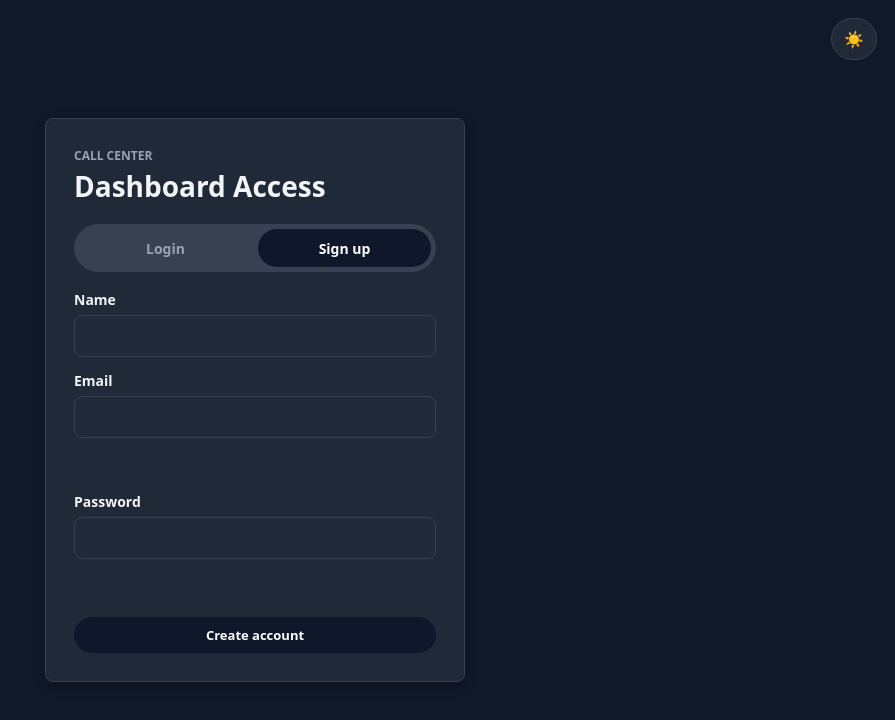
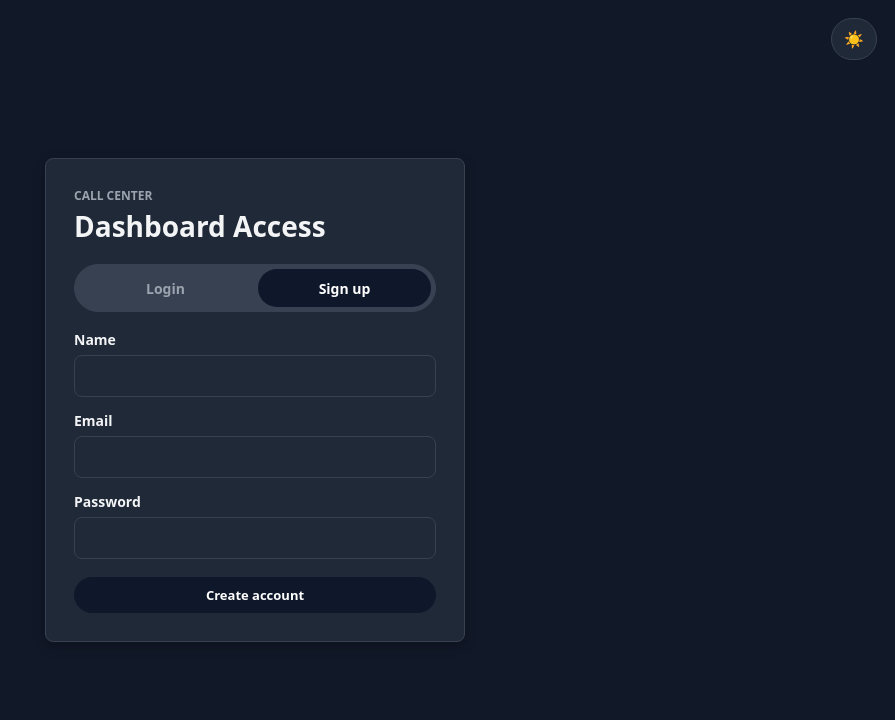
Before and after one commit to DimGianno/Call-Center-Frontend, a React (Vite) app: page /signup in a window 1280 px wide. Shown: the top 720 px of the page, without its empty margins (385-1280 px from the left). Built offline with nearby package versions, Linux system fonts and the light colour scheme.

Commit message:
Implemented dynamic folding validation guides.

```diff
--- a/src/components/AuthScreen.tsx
+++ b/src/components/AuthScreen.tsx
@@ -155,8 +155,8 @@ function AuthScreen({
 
         <form className="auth-form" noValidate onSubmit={handleSubmit}>
           {isSignup && (
-            <label className="auth-field" htmlFor="auth-name">
-              <span>Name</span>
+            <div className="auth-field">
+              <label htmlFor="auth-name">Name</label>
               <input
                 id="auth-name"
                 type="text"
@@ -165,14 +165,11 @@ function AuthScreen({
                 disabled={isSubmitting}
                 onChange={(event) => setName(event.target.value)}
               />
-            </label>
+            </div>
           )}
 
-          <label
-            className={showEmailValidation ? "auth-field has-error" : "auth-field"}
-            htmlFor="auth-email"
-          >
-            <span>Email</span>
+          <div className={showEmailValidation ? "auth-field has-error" : "auth-field"}>
+            <label htmlFor="auth-email">Email</label>
             <input
               id="auth-email"
               type="email"
@@ -189,19 +186,22 @@ function AuthScreen({
             />
             <span
               id="auth-email-guidance"
-              className="auth-field-guidance"
+              className={
+                showEmailValidation ? "auth-field-guidance is-visible" : "auth-field-guidance"
+              }
               aria-atomic="true"
+              aria-hidden={!showEmailValidation}
               aria-live="polite"
             >
-              {showEmailValidation ? emailValidationMessage : ""}
+              <span className="auth-field-guidance-text">
+                {emailValidationMessage ||
+                  "Use one @ and a complete address, such as name@example.com."}
+              </span>
             </span>
-          </label>
+          </div>
 
-          <label
-            className={showPasswordValidation ? "auth-field has-error" : "auth-field"}
-            htmlFor="auth-password"
-          >
-            <span>Password</span>
+          <div className={showPasswordValidation ? "auth-field has-error" : "auth-field"}>
+            <label htmlFor="auth-password">Password</label>
             <input
               id="auth-password"
               type="password"
@@ -218,13 +218,18 @@ function AuthScreen({
             />
             <span
               id="auth-password-guidance"
-              className="auth-field-guidance"
+              className={
+                showPasswordValidation ? "auth-field-guidance is-visible" : "auth-field-guidance"
+              }
               aria-atomic="true"
+              aria-hidden={!showPasswordValidation}
               aria-live="polite"
             >
-              {showPasswordValidation ? passwordValidationMessage : ""}
+              <span className="auth-field-guidance-text">
+                {passwordValidationMessage || "Password must be at least 8 characters."}
+              </span>
             </span>
-          </label>
+          </div>
 
           <button
             className="primary-button auth-submit-button"
--- a/src/index.css
+++ b/src/index.css
@@ -526,10 +526,13 @@ select {
 
 .auth-field {
   display: grid;
-  gap: 6px;
   color: var(--color-text-heading);
   font-size: 14px;
   font-weight: 800;
+}
+
+.auth-field > label {
+  margin-bottom: 6px;
 }
 
 .auth-field input {
@@ -554,11 +557,29 @@ select {
 }
 
 .auth-field-guidance {
-  min-height: 34px;
+  display: grid;
+  grid-template-rows: 0fr;
+  margin-top: 0;
   color: var(--color-missed-text);
   font-size: 12px;
   font-weight: 600;
   line-height: 1.4;
+  opacity: 0;
+  transition:
+    grid-template-rows 180ms ease,
+    margin-top 180ms ease,
+    opacity 140ms ease;
+}
+
+.auth-field-guidance.is-visible {
+  grid-template-rows: 1fr;
+  margin-top: 6px;
+  opacity: 1;
+}
+
+.auth-field-guidance-text {
+  min-height: 0;
+  overflow: hidden;
 }
 
 .app[data-theme="dark"] .auth-field.has-error input,
@@ -568,6 +589,12 @@ select {
 
 .app[data-theme="dark"] .auth-field-guidance {
   color: var(--color-missed-bg);
+}
+
+@media (prefers-reduced-motion: reduce) {
+  .auth-field-guidance {
+    transition: none;
+  }
 }
 
 .auth-submit-button {
```
Also changed, not shown: 1 other file (tests, documents, lock files or other folders).
